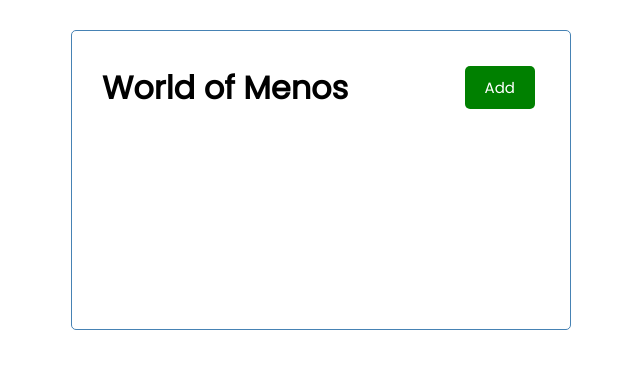
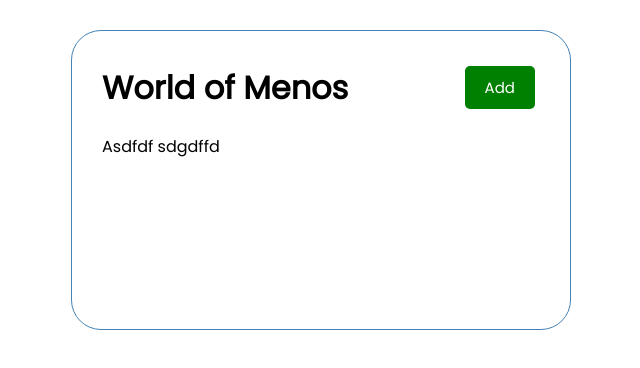
Before and after one commit to Toivotak/Menos, a React (Create React App) app: page / in a window 1280 px wide. Shown: the top 368 px of the page, without its empty margins (319-959 px from the left). Built offline with nearby package versions, Linux system fonts and the light colour scheme.

Commit message:
Main created

```diff
--- a/src/App.js
+++ b/src/App.js
@@ -1,10 +1,12 @@
 import Header from "./components/Header"
+import Main from "./components/Main"
 
 function App() {
 
   return (
     <div className="container">
       <Header />
+      <Main />
     </div>
   );
 }
--- /dev/null
+++ b/src/components/Main.js
@@ -0,0 +1,11 @@
+import Para from './Para'
+
+const Main = () => {
+    return (
+        <main className="main">
+            <Para text="Asdfdf sdgdffd"/>
+        </main>
+    )
+}
+
+export default Main;
--- /dev/null
+++ b/src/components/Para.js
@@ -0,0 +1,17 @@
+import PropTypes from 'prop-types'
+
+const Para = ({text}) => {
+    return <p>
+        {text}
+    </p>
+}
+
+Para.defaultProps = {
+    text: "Missing"
+}
+
+Para.propTypes = {
+    text: PropTypes.string.isRequired
+}
+
+export default Para;
--- a/src/index.css
+++ b/src/index.css
@@ -17,7 +17,7 @@ body {
   min-height: 300px;
   border: 1px solid steelblue;
   padding: 30px;
-  border-radius: 5px;
+  border-radius: 30px;
 }
 
 .header {
```
Also changed, not shown: src/App.css (deleted, +0 -38 lines), 1 other file (tests, documents, lock files or other folders).
